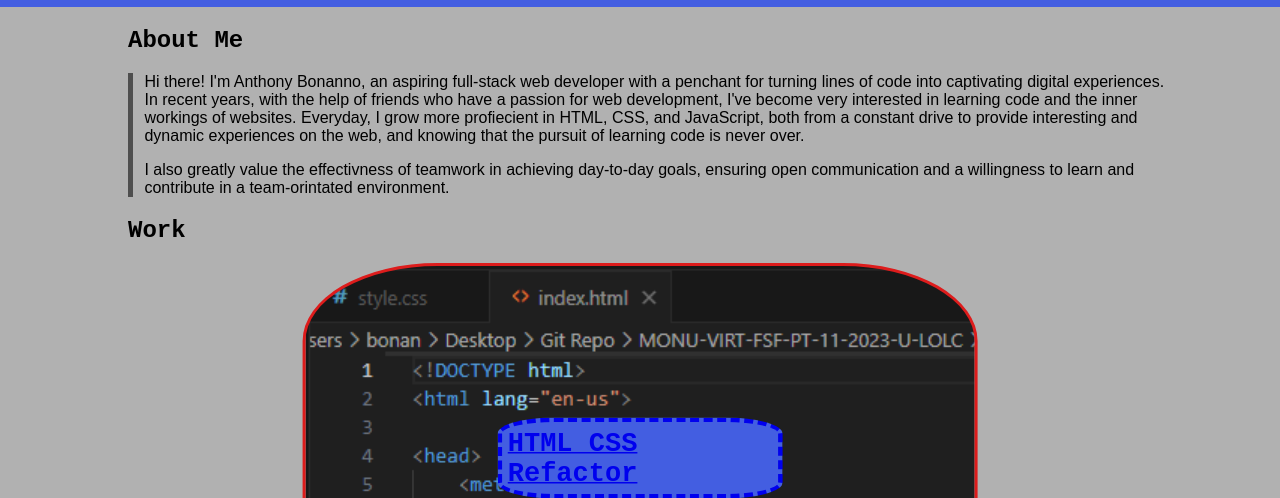
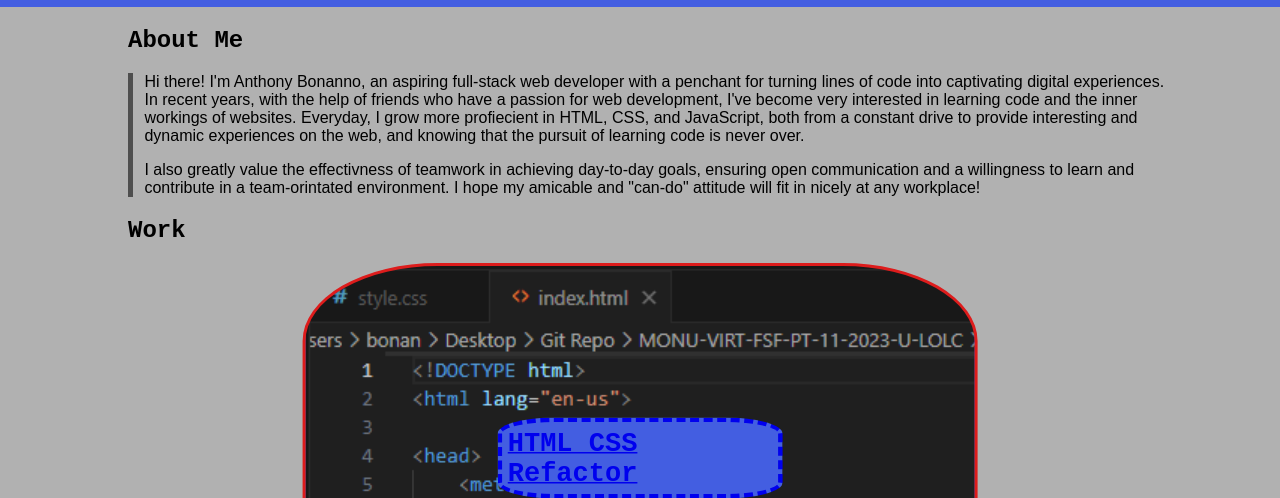
Before and after one commit to AnthonyBonanno/Anthony-Bonanno-s-Profile, a plain HTML site: page index.html in a window 1280 px wide. Shown: the part 302-800 px from the top of the page. Drawn offline with Linux system fonts and the light colour scheme.

Commit message:
finished up readme

```diff
--- a/index.html
+++ b/index.html
@@ -30,7 +30,7 @@
                     on the web, and knowing that the pursuit of learning code is never over.
 
                     <p>I also greatly value the effectivness of teamwork in achieving day-to-day goals, ensuring open communication and a willingness to learn and
-                    contribute in a team-orintated environment.</p>
+                    contribute in a team-orintated environment. I hope my amicable and "can-do" attitude will fit in nicely at any workplace!</p>
                     </div>
         </section>
 
```
Also changed, not shown: 1 other file.
